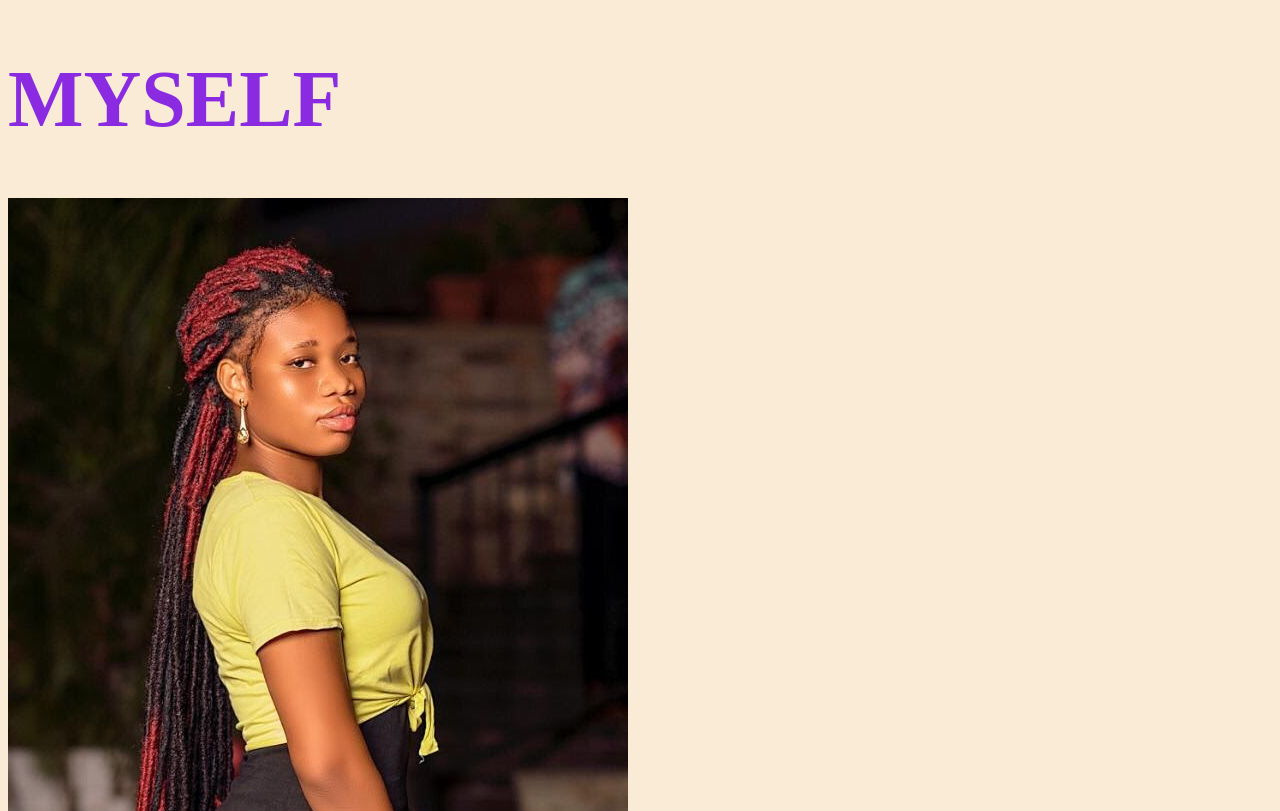
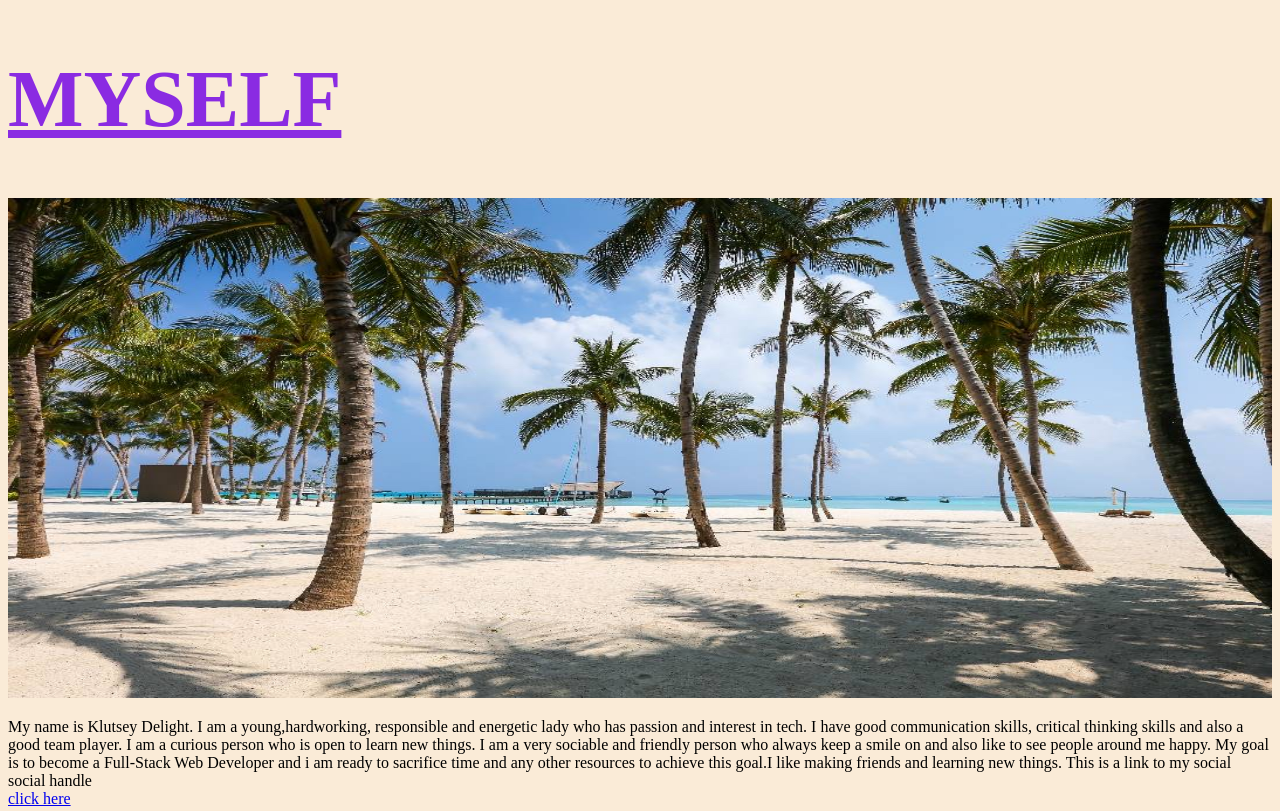
Before and after one commit to delightklutsey/Quiz-1, a plain HTML site: page index.html in a window 1280 px wide. Shown: the top 811 px of the page. Drawn offline with Linux system fonts and the light colour scheme.

Commit message:
End of Thursday's project

```diff
--- a/index.html
+++ b/index.html
@@ -13,9 +13,9 @@
 </head>
 <body>
     <div>
-    <h1>MYSELF</h1>
+    <h1 class="heading1">MYSELF</h1>
 
-     <img src="./mypic.jpg">
+     <img src="./image2.jpg">
     <p>My name is Klutsey Delight. I am a young,hardworking, responsible and energetic lady who has passion and interest in tech. I have good communication skills, critical thinking skills and also a good team player. I am a curious person who is open to learn new things. I am a very sociable and friendly person who always keep a smile on and also like to see people around me happy. My goal is to become a Full-Stack Web Developer and i am ready to sacrifice time and any other resources to achieve this goal.I like making friends and learning new things.
         This is a link to my social social handle <br> <a href="https://www.linkedin.com/in/klutsey-delight">click here</a>
     </p>
--- a/myself.css
+++ b/myself.css
@@ -7,3 +7,10 @@ h1{
 body{
     background-color: antiquewhite;
 }
+.heading1{
+    text-decoration: underline;
+}
+img{
+    height:500px;
+    width: 100%;
+}
```
Also changed, not shown: image2.jpg (added).
